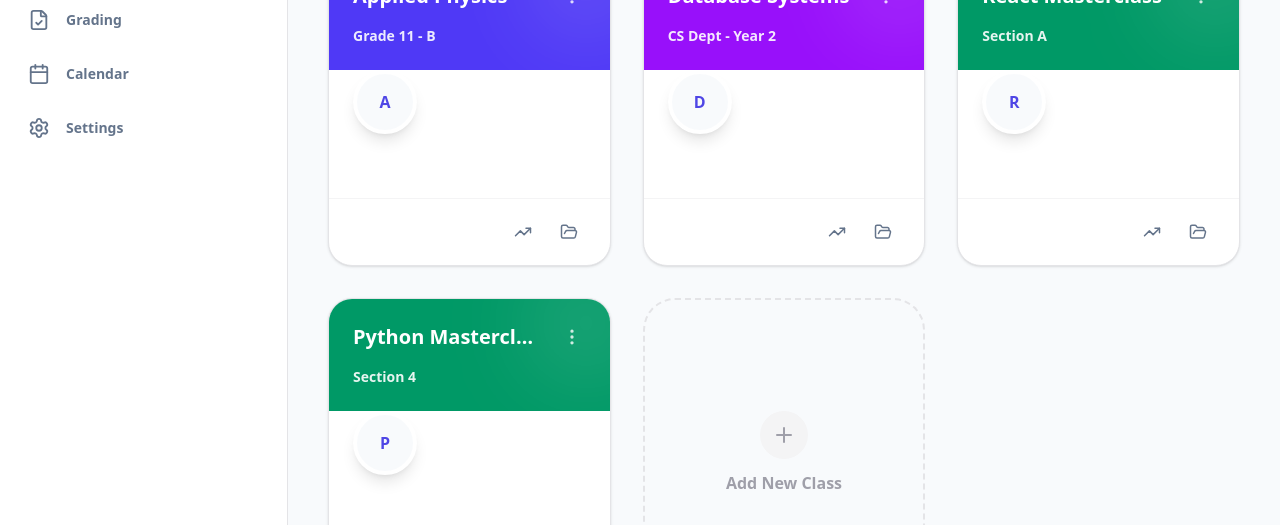
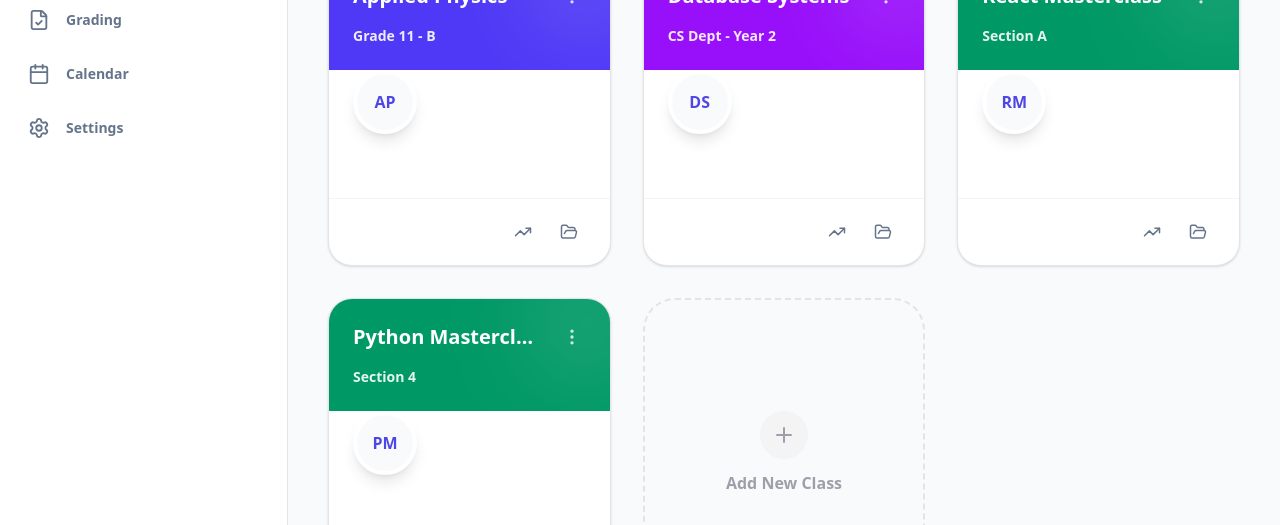
Before and after one commit to Ruvinda-Shaluka/Examsy-Frontend, a React (Vite) app: page /teacher/dashboard in a window 1280 px wide. Shown: the part 263-788 px from the top of the page. Built offline with nearby package versions, Linux system fonts and the light colour scheme; no server answers; a web font is replaced by a local one.

Commit message:
feat: fixed the avatar load in TeacherClassCard.jsx

```diff
--- a/src/components/teacher/class-detail/TeacherClassCard.jsx
+++ b/src/components/teacher/class-detail/TeacherClassCard.jsx
@@ -24,7 +24,7 @@ const TeacherClassCard = ({ id, title, section, bannerColor }) => {
 
             <div className="p-6 h-32 flex items-center">
                 <div className="w-16 h-16 rounded-full bg-examsy-bg border-4 border-examsy-surface -mt-16 shadow-lg flex items-center justify-center font-black text-examsy-primary">
-                    {title.charAt(0)}
+                    {title?.split(' ').map(word => word.charAt(0)).join('').substring(0, 2).toUpperCase()}
                 </div>
             </div>
 
```
